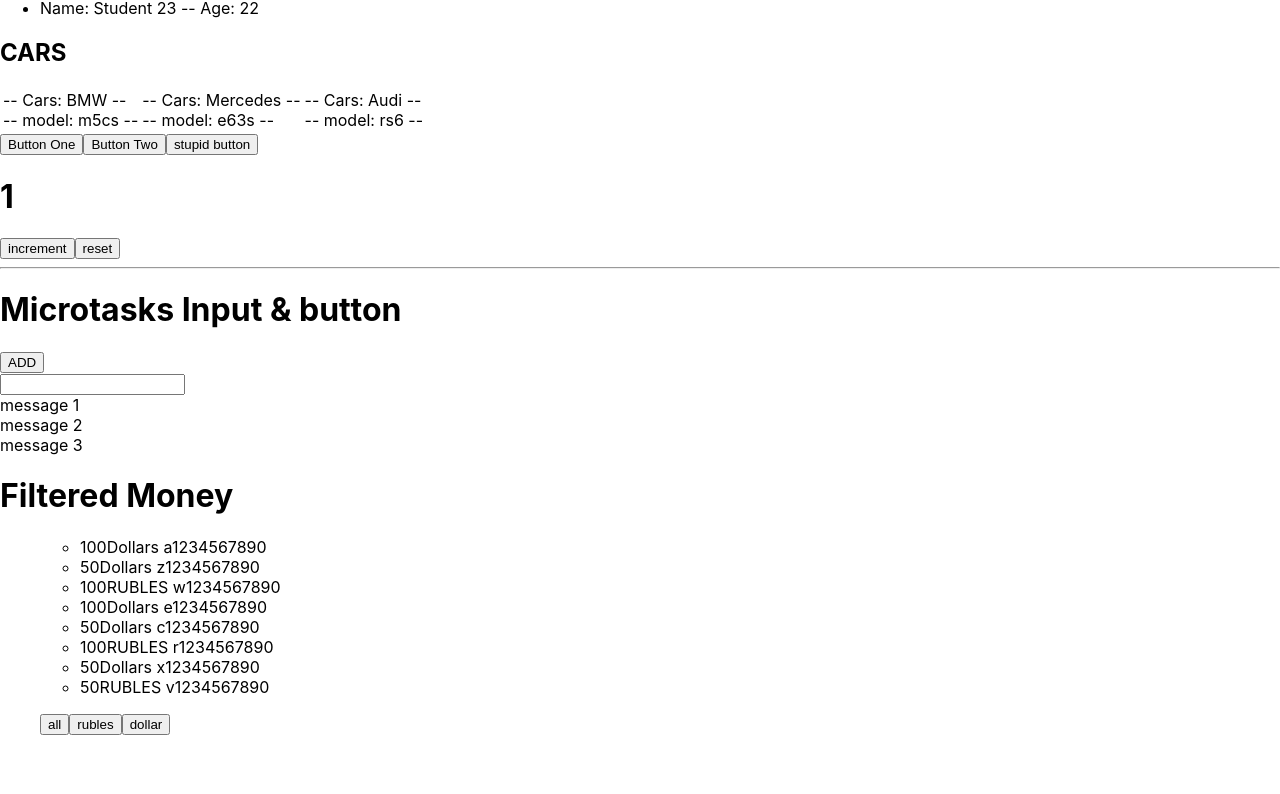
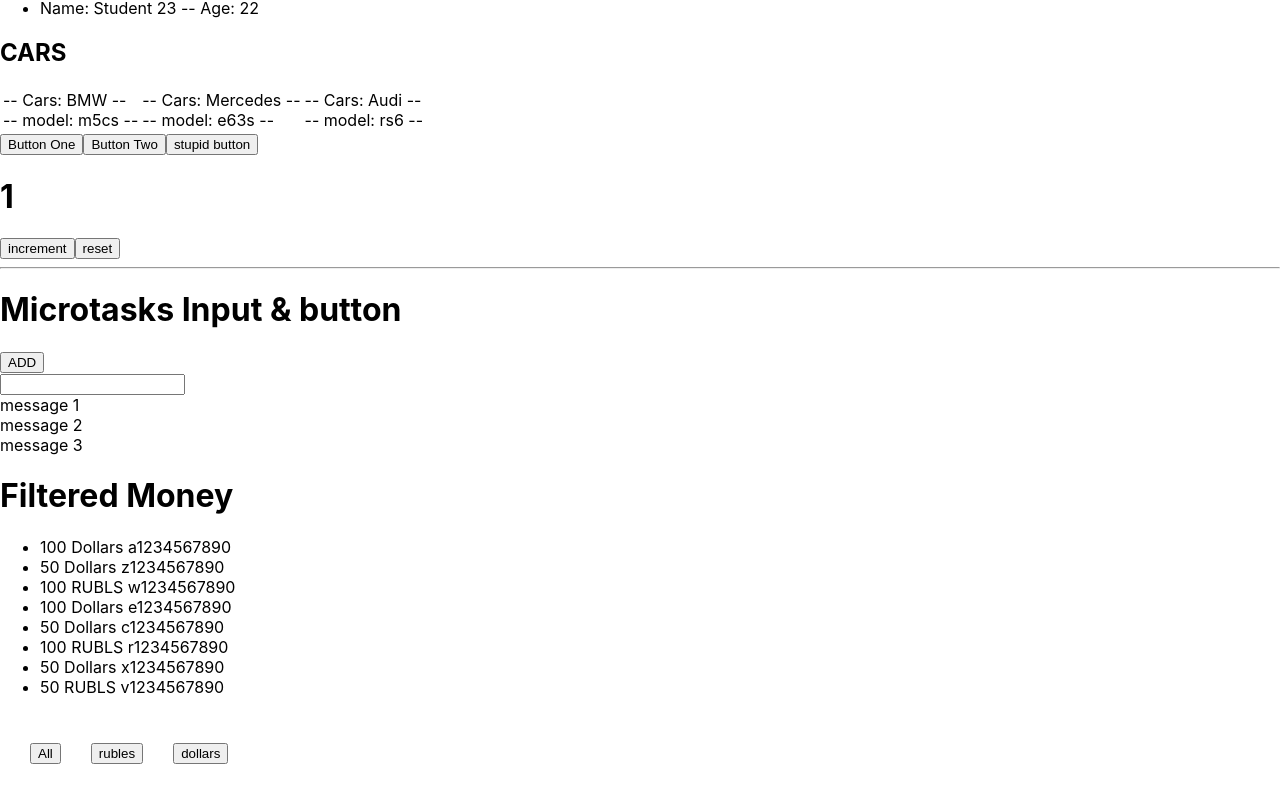
Before and after one commit to ArturLimaiko/microtasks, a React (Create React App) app: page / in a window 1280 px wide. Shown: the part 267-1061 px from the top of the page. Before the commit the page ends 1002 px from the top, so only its background shows below. Built offline with nearby package versions, Linux system fonts and the light colour scheme.

Commit message:
lesson .filter complete #1

```diff
--- a/src/App.tsx
+++ b/src/App.tsx
@@ -34,7 +34,8 @@ const Foo3 = () => {
     console.log('Im stupid button')
 }
 
-type FilterType = 'All' | 'RUBLES' | 'Dollars'
+type FilterType = 'All' | 'RUBLS' | 'Dollars'
+
 
 function App() {
 //     state for universal button----------------------------------------------------------------------------------------
@@ -72,33 +73,41 @@ function App() {
     }
 
 //----------------------------------------------------------------------------------------------------------------------
-//     about method filter
+//    method filter
+    // отмапить массив с money
+    // создать 3 кнопки и к каждой создать функцию с помощью которой будем переключать значение
+    // создать рандомную переменную и ей присвоить значение money(создали копию тем самым)
+    //  создать локальный стейт с фильтром денег + протипизировать его
+    // создать условие если доллары - то показывай доллары и тд
+    // создать функцию которая при клике будет сетать значение в зависимости от выбранного фильтра
+    // в эту функцию пробросить значения которые в типизации
 
     const [money, setMoney] = useState([
         {banknots: 'Dollars', value: 100, number: ' a1234567890'},
         {banknots: 'Dollars', value: 50, number: ' z1234567890'},
-        {banknots: 'RUBLES', value: 100, number: ' w1234567890'},
+        {banknots: 'RUBLS', value: 100, number: ' w1234567890'},
         {banknots: 'Dollars', value: 100, number: ' e1234567890'},
         {banknots: 'Dollars', value: 50, number: ' c1234567890'},
-        {banknots: 'RUBLES', value: 100, number: ' r1234567890'},
+        {banknots: 'RUBLS', value: 100, number: ' r1234567890'},
         {banknots: 'Dollars', value: 50, number: ' x1234567890'},
-        {banknots: 'RUBLES', value: 50, number: ' v1234567890'},
+        {banknots: 'RUBLS', value: 50, number: ' v1234567890'},
     ])
 
-    let currentMoney = money
-    const [filter, setFilter] = useState<FilterType>('All');
+    let currentMoney = money;
 
-    if (filter === 'Dollars') {
-        currentMoney = money.filter(m => m.banknots === 'Dollars')
-    }
-    if (filter === 'RUBLES') {
-        currentMoney = money.filter(m => m.banknots === 'RUBLES')
+    const [filter , setFilter] = useState<FilterType>('All')
+
+    if(filter === 'Dollars'){
+        currentMoney = money.filter( filteredMoney => filteredMoney.banknots === 'Dollars')
     }
 
-    const onClickHandler = (nameButton: FilterType) => {
-        setFilter(nameButton);
+    if(filter === 'RUBLS'){
+        currentMoney = money.filter( filteredMoney => filteredMoney.banknots === 'RUBLS')
     }
 
+    const onClickHandler = (filter:FilterType) => {
+        setFilter(filter)
+    }
 
 //----------------------------------------------------------------------------------------------------------------------
     return (
@@ -144,25 +153,23 @@ function App() {
             </>
 
             <>
-                <h1> Filtered Money </h1>
+                <h1>Filtered Money</h1>
                 <div>
                     <ul>
                         {currentMoney.map((m, index) => {
                             return (
-                                <ul>
-                                    <li key={index}>
-                                        <span>{m.value}</span>
-                                        <span>{m.banknots}</span>
-                                        <span>{m.number}</span>
-                                    </li>
-                                </ul>
+                                <li key={index}>
+                                    <span> {m.value} </span>
+                                    <span> {m.banknots} </span>
+                                    <span> {m.number} </span>
+                                </li>
                             )
                         })}
                     </ul>
-                    <div style={{marginLeft: '40px'}}>
-                        <button onClick={() => onClickHandler('All')}>all</button>
-                        <button onClick={() => onClickHandler('RUBLES')}>rubles</button>
-                        <button onClick={() => onClickHandler('Dollars')}>dollar</button>
+                    <div style={{display: 'flex', gap: '30px', padding: '30px'}}>
+                        <button onClick={() => onClickHandler('All')} >All</button>
+                        <button onClick={() => onClickHandler('RUBLS')} >rubles</button>
+                        <button onClick={() => onClickHandler('Dollars')} >dollars</button>
                     </div>
 
                 </div>
```
